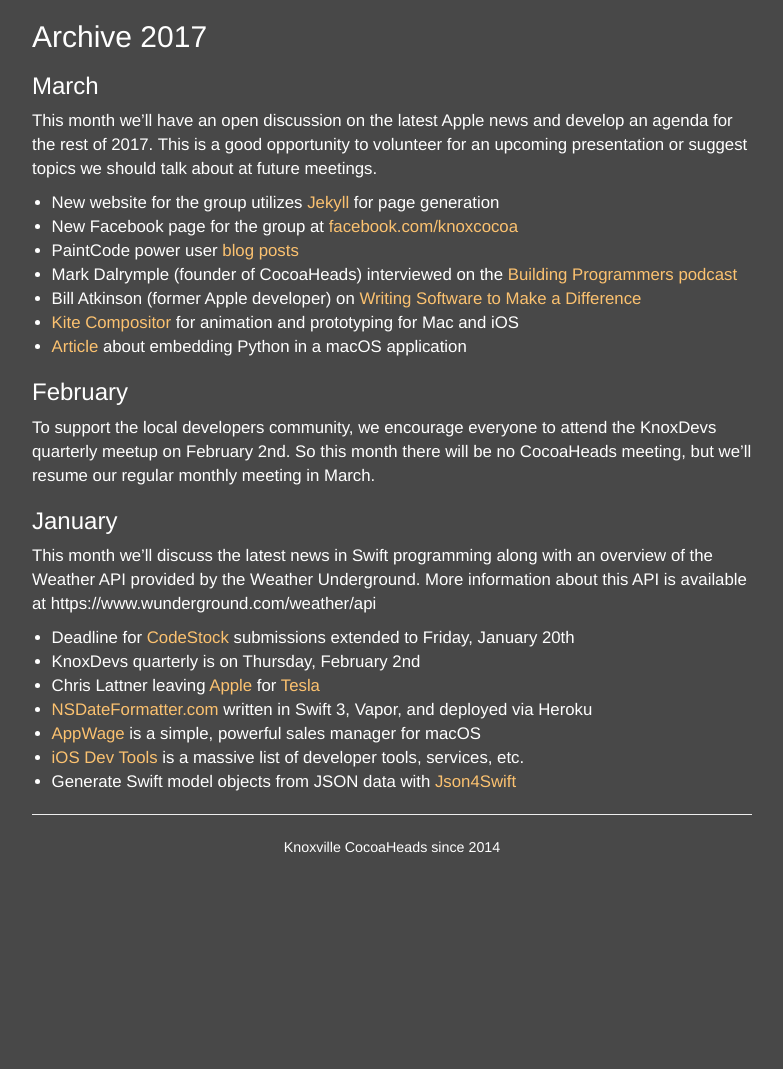
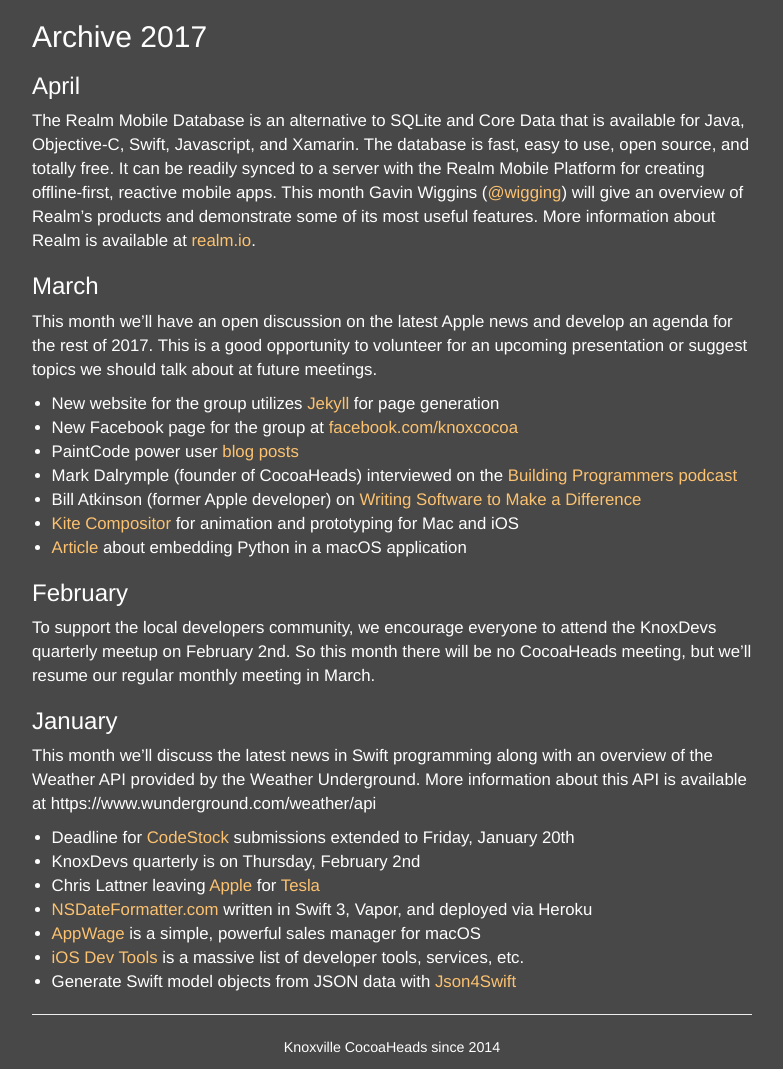
Before and after one commit to bmorefield/knoxcocoa.github.io, a Jekyll site: the page built from _years/2017.md, in a window 1280 px wide. Shown: the whole page, without its empty margins (248-1031 px from the left). Built offline with Jekyll 4.4.1, drawn with Linux system fonts in a browser that asks for light colours; nearby versions of some CDN libraries; before the commit the page ends 900 px from its top, so only the background shows below that.

Commit message:
topic for april

```diff
--- a/_years/2017.md
+++ b/_years/2017.md
@@ -2,6 +2,17 @@
 title: 2017
 layout: archive
 ---
+
+## April
+
+The Realm Mobile Database is an alternative to SQLite and Core Data that is
+available for Java, Objective-C, Swift, Javascript, and Xamarin. The database
+is fast, easy to use, open source, and totally free. It can be readily synced
+to a server with the Realm Mobile Platform for creating offline-first, reactive
+mobile apps. This month Gavin Wiggins ([@wigging](https://twitter.com/wigging))
+will give an overview of Realm's products and demonstrate some of its most
+useful features. More information about Realm is available at
+[realm.io](https://realm.io).
 
 ## March
 
```
